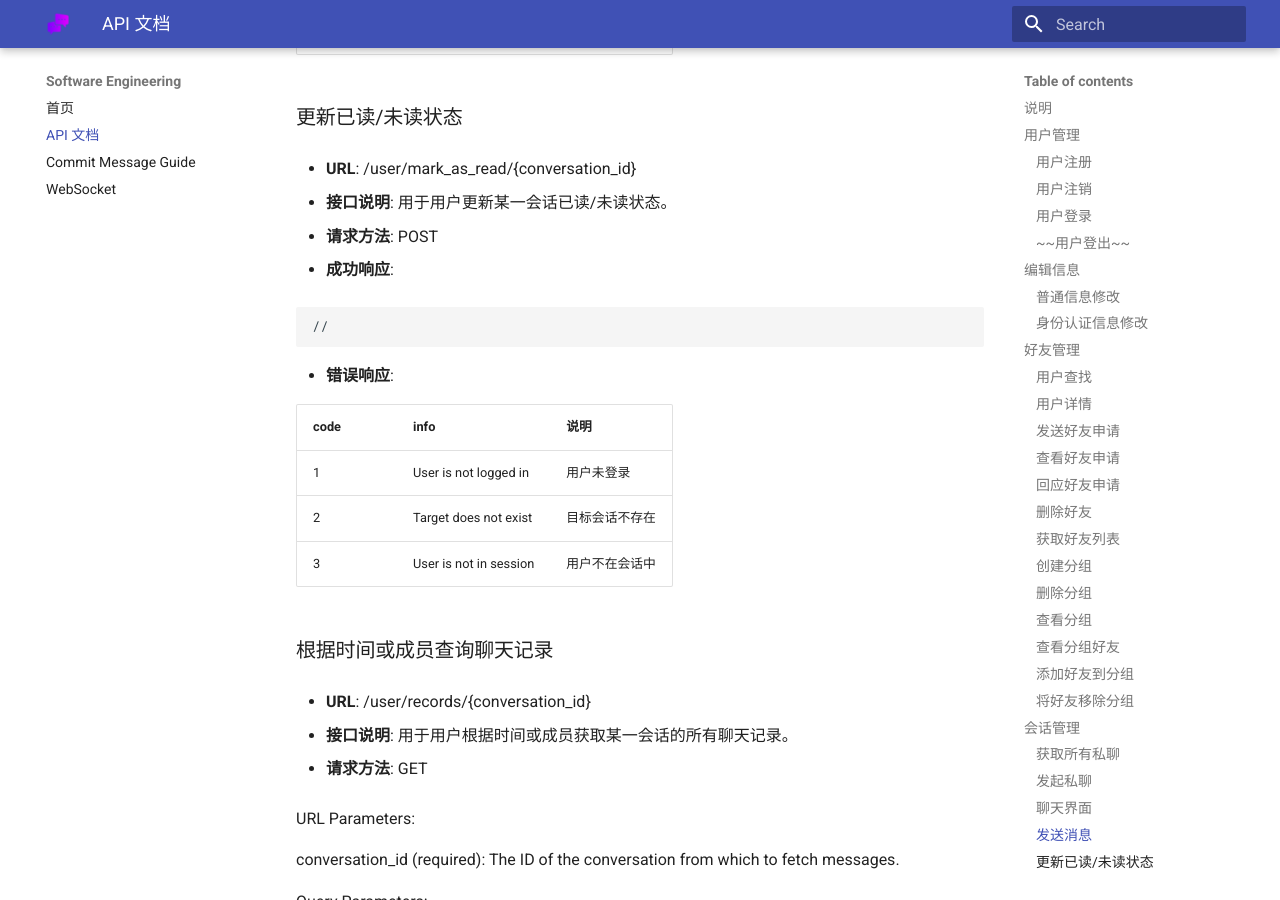
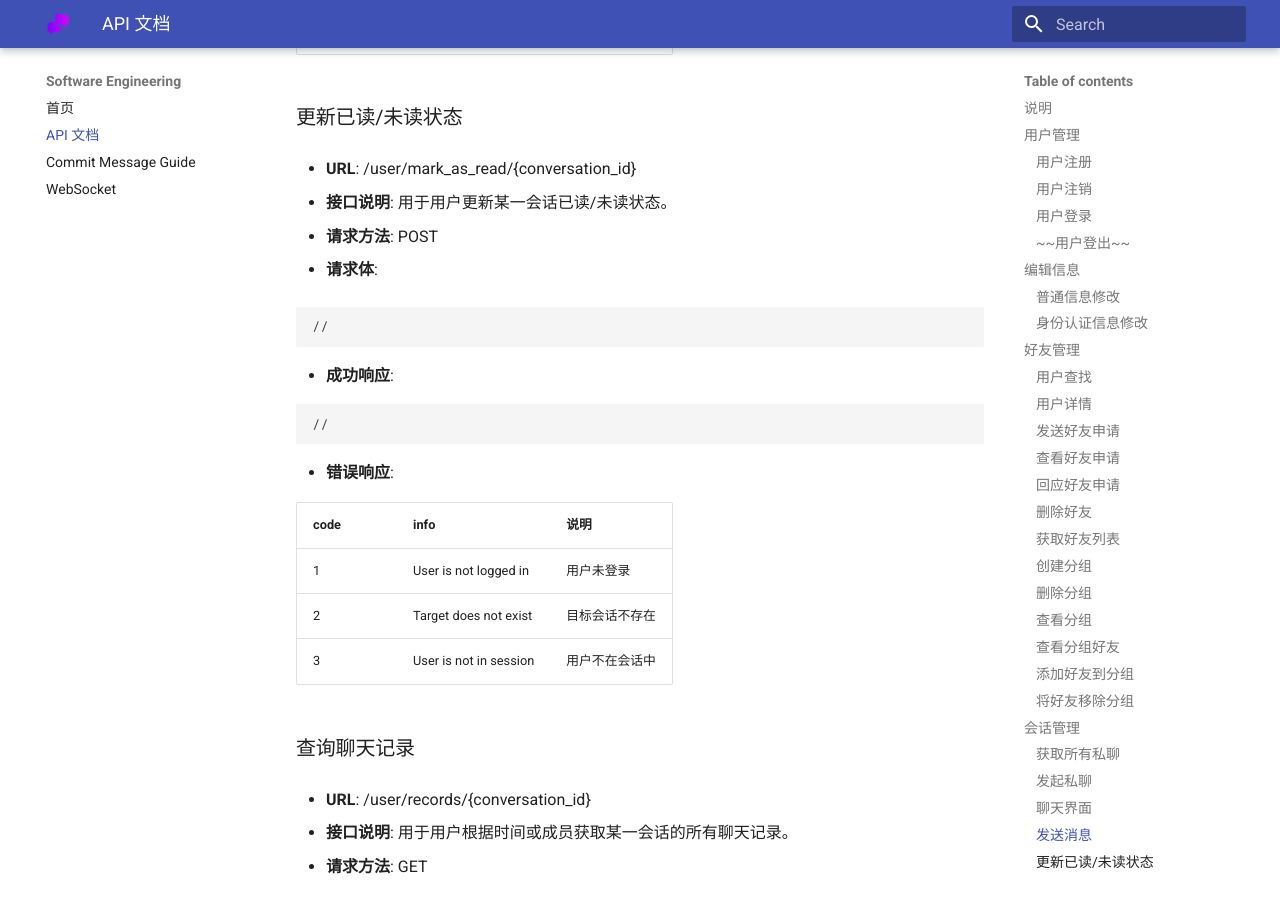
Before and after one commit to zhennan1/software-engineering, an MkDocs documentation site: the page built from docs/api.md, in a window 1280 px wide and 900 px high, scrolled down 18571 px. Built offline with MkDocs 1.6.1 and Material for MkDocs 9.7.7, drawn with Linux system fonts in a browser that asks for light colours.

Commit message:
Update api doc

````diff
--- a/docs/api.md
+++ b/docs/api.md
@@ -835,6 +835,12 @@
 
 - **请求方法**: POST
 
+- **请求体**:
+
+```json
+//
+```
+
 - **成功响应**:
 
 ```json
@@ -849,7 +855,7 @@
 | 2    | Target does not exist  | 目标会话不存在 |
 | 3    | User is not in session | 用户不在会话中 |
 
-### 根据时间或成员查询聊天记录
+### 查询聊天记录
 
 - **URL**: /user/records/{conversation_id}
 
````
